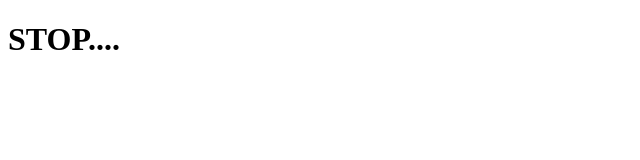
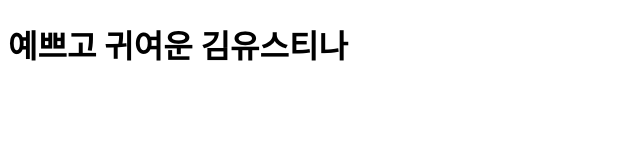
Before and after one commit to oli999/test15, a plain HTML site: page sumi.html in a window 1280 px wide. Shown: the whole page, without its empty margins (0-640 px from the left). Drawn offline with Linux system fonts and the light colour scheme.

Commit message:
cutetina added

```diff
--- a/sumi.html
+++ b/sumi.html
@@ -5,6 +5,6 @@
 	<title>sumi.......html</title>
 </head>
 <body>
-<h1>STOP....</h1>
+<h1>예쁘고 귀여운 김유스티나</h1>
 </body>
 </html>
```
